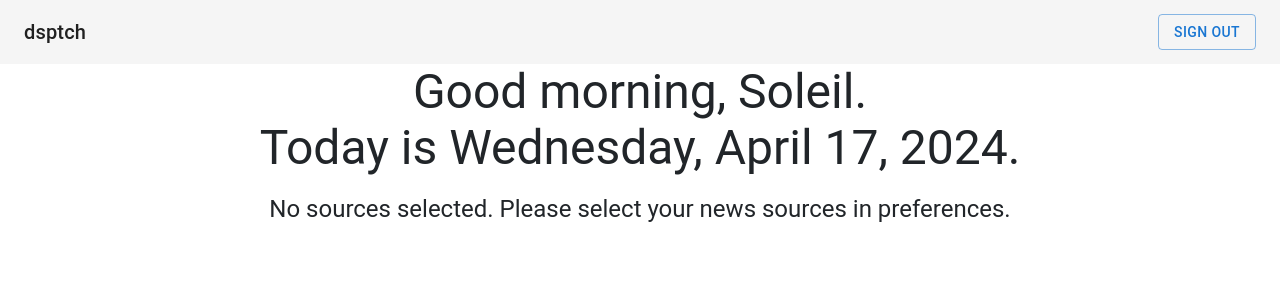
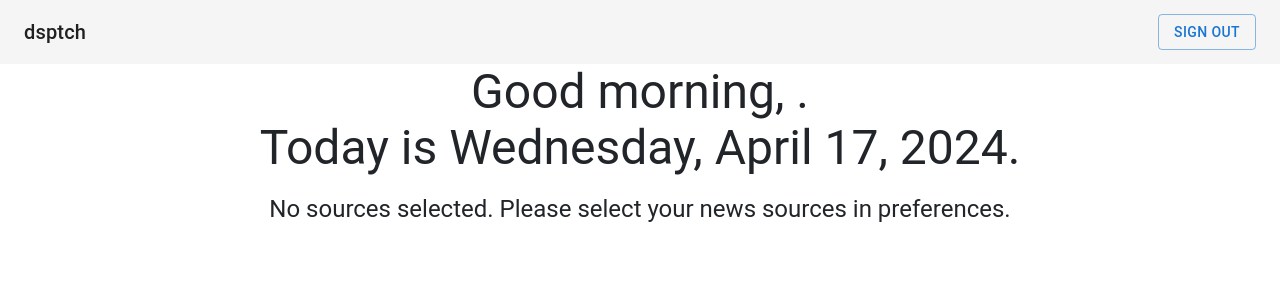
Before and after one commit to saintcyrs/178_finalproject, a React (Create React App) app in the folder client/: page /newsletter in a window 1280 px wide. Shown: the top 300 px of the page. Built offline with nearby package versions, Linux system fonts and the light colour scheme.

Commit message:
signup form information connected

```diff
--- a/client/src/pages/NewsletterPage.jsx
+++ b/client/src/pages/NewsletterPage.jsx
@@ -19,6 +19,13 @@ function NewsletterPage() {
     }
   }, []);
 
+  // Retrieve the user's first name from local storage
+  const storedUserInfoString = localStorage.getItem("userInfo");
+  const storedUserInfo = storedUserInfoString
+    ? JSON.parse(storedUserInfoString)
+    : null;
+  const firstName = storedUserInfo ? storedUserInfo["firstName"] : undefined;
+
   const todayDate = formatDate();
 
   return (
@@ -26,7 +33,7 @@ function NewsletterPage() {
       <MyAppBar />
       <Container maxWidth="lg">
         <Typography variant="h3" gutterBottom>
-          Good morning, Soleil.
+          Good morning, {firstName}.
           <br />
           Today is {todayDate}.
         </Typography>
--- a/client/src/pages/SignUpForm.jsx
+++ b/client/src/pages/SignUpForm.jsx
@@ -20,6 +20,10 @@ export default function SignUpForm() {
 
   const handleSubmit = async (event) => {
     event.preventDefault();
+    // Export user information
+    console.log("userInfo", userInfo);
+    console.log("userInfo JSON", JSON.stringify(userInfo));
+    localStorage.setItem("userInfo", JSON.stringify(userInfo));
     navigate("/interests");
     // setLoading(true);
     // setError(null);
```
